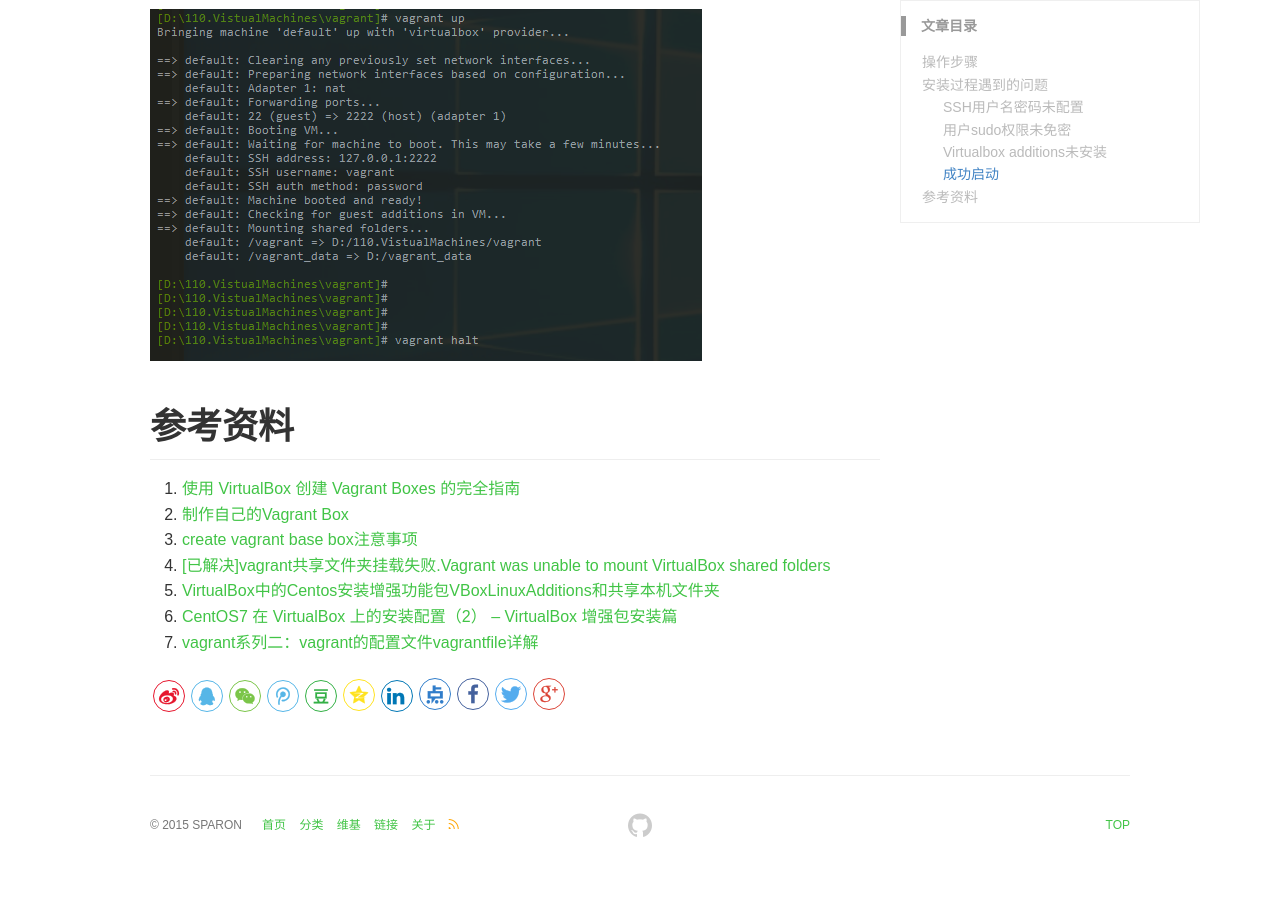
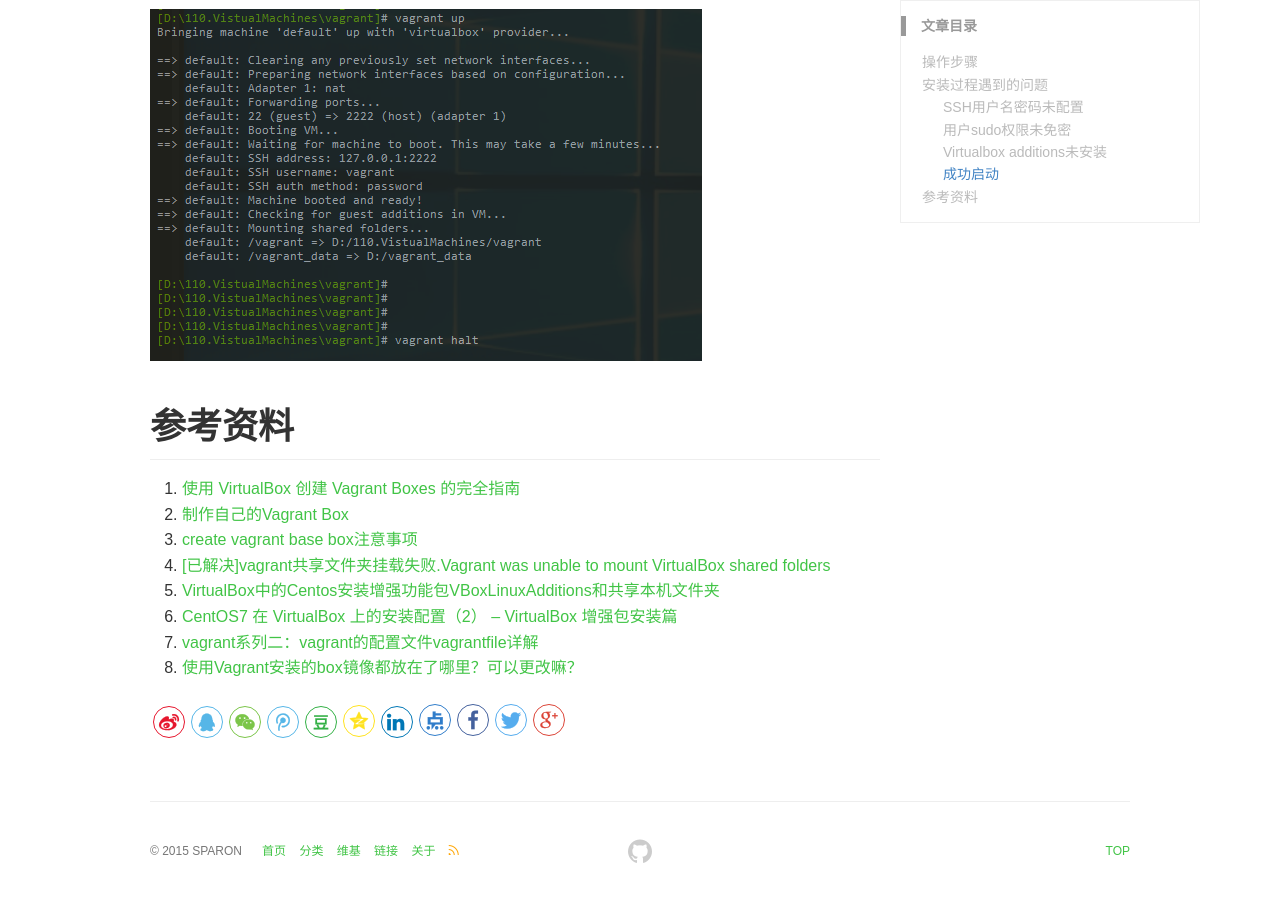
Before and after one commit to SPARON/blog-2016-2, a Jekyll site: the page built from _posts/2018-05-10-手动创建Vagrant虚拟机.md, in a window 1280 px wide and 900 px high, scrolled down 3798 px. Built offline with Jekyll 4.4.1, drawn with Linux system fonts in a browser that asks for light colours; comment, search, counter and statistics services are not loaded; before the commit the page ends 4672 px from its top, so only the background shows below that.

Commit message:
添加参考文章

```diff
--- a/_posts/2018-05-10-手动创建Vagrant虚拟机.md
+++ b/_posts/2018-05-10-手动创建Vagrant虚拟机.md
@@ -90,3 +90,4 @@
 5. [VirtualBox中的Centos安装增强功能包VBoxLinuxAdditions和共享本机文件夹](https://blog.csdn.net/buyueliuying/article/details/51645649)
 6. [CentOS7 在 VirtualBox 上的安装配置（2） -- VirtualBox 增强包安装篇](https://segmentfault.com/a/1190000006233585)
 7. [vagrant系列二：vagrant的配置文件vagrantfile详解](https://blog.csdn.net/hel12he/article/details/51089774)
+8. [使用Vagrant安装的box镜像都放在了哪里？可以更改嘛？](https://blog.csdn.net/gsls181711/article/details/49450013)
```
